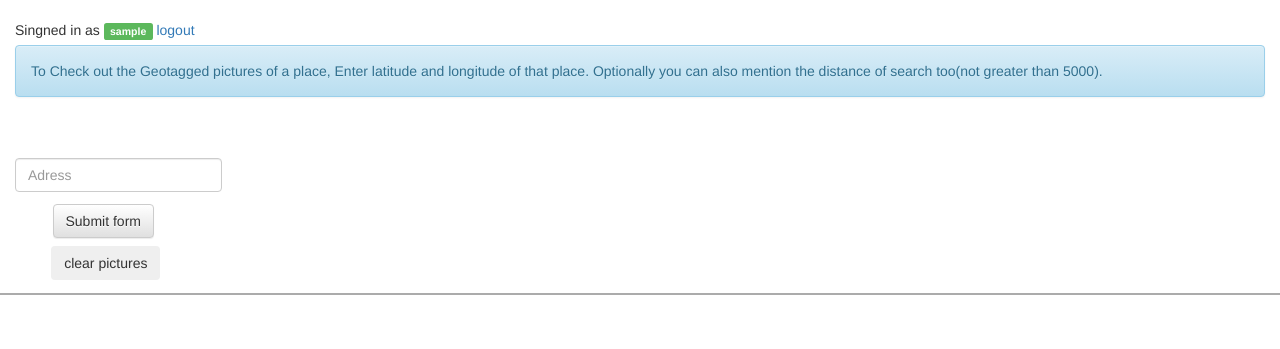
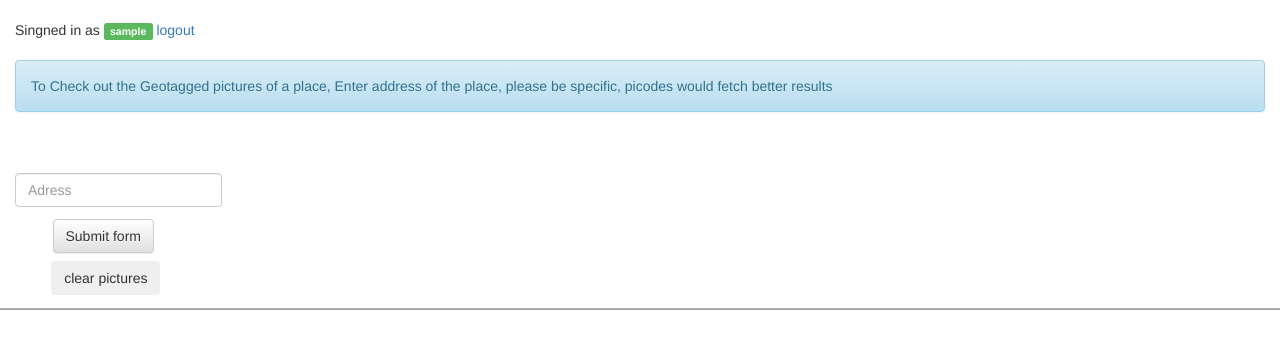
Before and after one commit to Aameer/instagramGTpics, a Django app: page / in a window 1280 px wide. Shown: the top 349 px of the page. Run offline with Django 3.2, Linux system fonts and the light colour scheme; the visitor is signed in with stand-in values (Sample User, id 1); parts of the project's set-up code (start-up, migrations or seed data) failed here and were passed over; some libraries are stand-ins or nearby versions.

Commit message:
added new form to fetch location of a place from google maps api

```diff
--- a/instagramMsg/templates/entry.html
+++ b/instagramMsg/templates/entry.html
@@ -18,7 +18,7 @@
 		<div style="margin-left:15px;" >Singned in as <span class="label label-success">{{ user.get_username }}</span>
 			<a href="/accounts/logout"> logout</a>
 		</div>
-		<div class="alert alert-info" role="alert" style="margin-left: 15px;margin-right: 15px;margin-top: 5px;">To Check out the Geotagged pictures of a place, Enter latitude and longitude of that place. Optionally you can also mention the distance of search too(not greater than 5000).</div>
+		<div class="alert alert-info" role="alert" style="margin-left: 15px;margin-right: 15px;margin-top:20px;">To Check out the Geotagged pictures of a place, Enter address of the place, please be specific, picodes would fetch better results</div>
 		<form class="get_pic_form navbar-form " role="search" style="display:none;">
   		    <input class="form-control lat_field" type="text" placeholder="Latitude (E)" name="latitude" style="margin-top:1%;"><br>
 		    <input class="form-control lng_field" type="text" placeholder="Longitude (N)" name="longitude" style="margin-top:1%;"><br>
```
